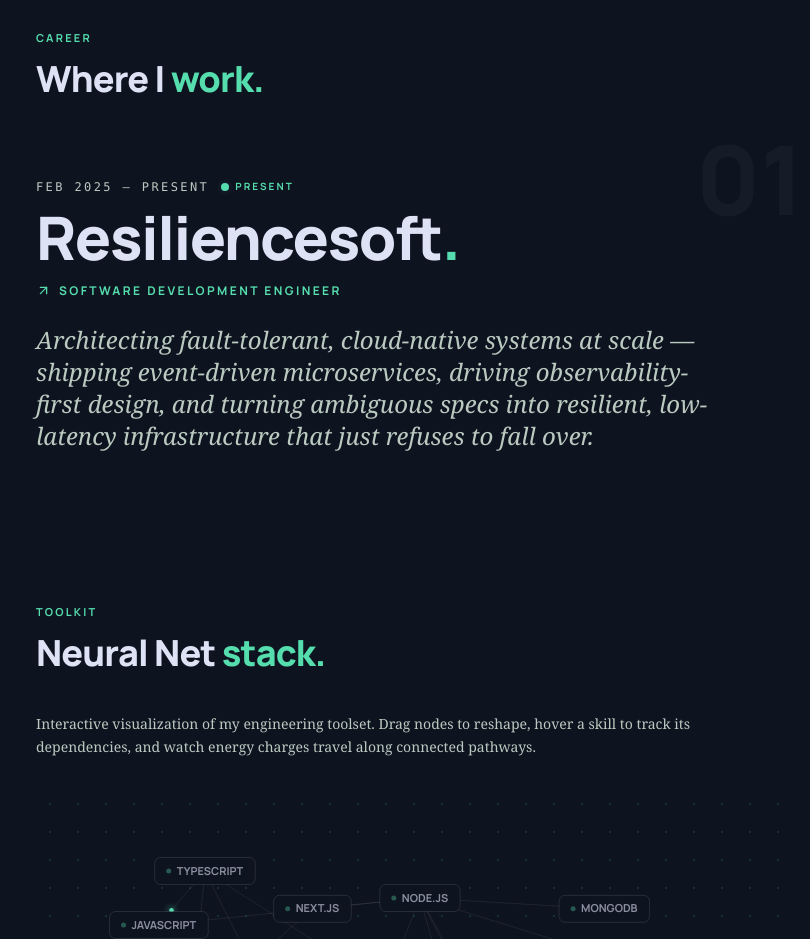
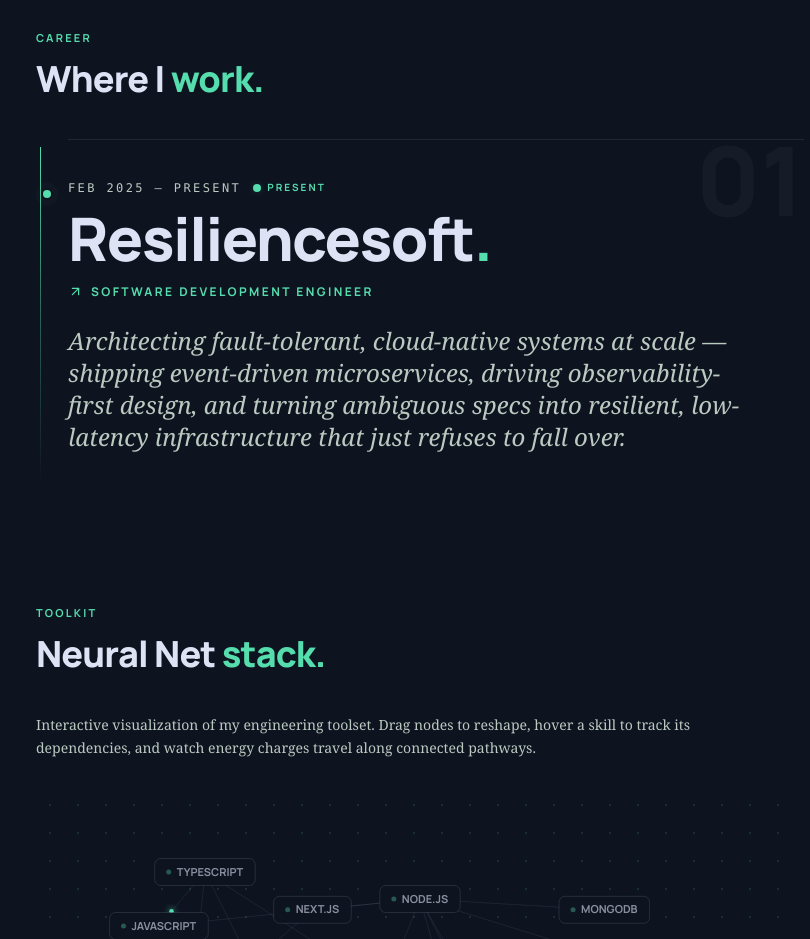
Before and after one commit to aneeshsharma72067/portfolio-26, a React (Vite) app: page / in a window 1280 px wide. Shown: the part 2840-3779 px from the top of the page, without its empty margins (220-1030 px from the left). Built offline with nearby package versions, Linux system fonts and the light colour scheme; no server answers.

Commit message:
feat: experience timeline spine draw + changelog
Animated gradient spine draws on scroll with per-role node dots
(current role pulses). Documents all main-page interactive additions.

```diff
--- a/src/components/Experience.tsx
+++ b/src/components/Experience.tsx
@@ -23,7 +23,16 @@
         accent={t('expAccent')}
       />
 
-      <div>
+      {/* Timeline body. A gradient "spine" runs down the left edge and draws
+          itself (scaleY 0→1 from the top) once the section scrolls into view;
+          each role gets a node dot pinned to the spine. */}
+      <div className="relative pl-8">
+        <span
+          aria-hidden
+          className={`pointer-events-none absolute left-1 top-2 h-[calc(100%-1rem)] w-px origin-top bg-gradient-to-b from-primary via-primary/40 to-transparent transition-transform duration-[1400ms] ease-out ${
+            visible ? 'scale-y-100' : 'scale-y-0'
+          }`}
+        />
         {experiences.map((exp, i) => (
           <article
             key={`${exp.company}-${exp.period}`}
@@ -32,6 +41,21 @@
             }`}
             style={{ transitionDelay: `${i * 140}ms` }}
           >
+            {/* Node dot on the spine — pulses for the current role. Fades in
+                after the spine has begun drawing, staggered per row. */}
+            <span
+              aria-hidden
+              className={`absolute -left-[27px] top-12 flex h-3 w-3 transition-opacity duration-500 ${
+                visible ? 'opacity-100' : 'opacity-0'
+              }`}
+              style={{ transitionDelay: `${400 + i * 160}ms` }}
+            >
+              {exp.current && (
+                <span className="absolute inline-flex h-full w-full animate-ping rounded-full bg-primary/70" />
+              )}
+              <span className="relative inline-flex h-3 w-3 rounded-full border-2 border-background bg-primary" />
+            </span>
+
             {/* Ghost index numeral — oversized, sits behind the content */}
             <span
               aria-hidden
```
Also changed, not shown: 1 other file (tests, documents, lock files or other folders).
